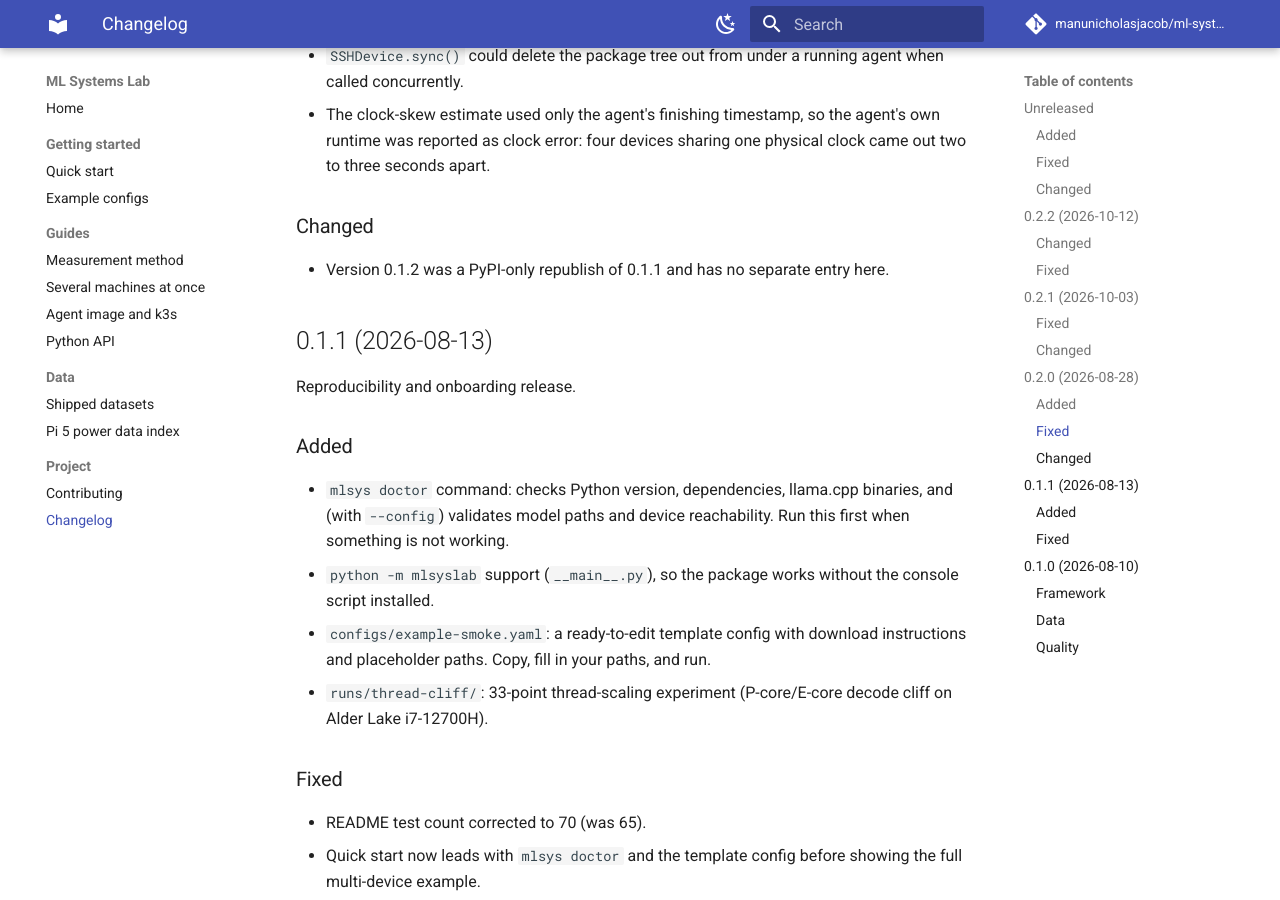
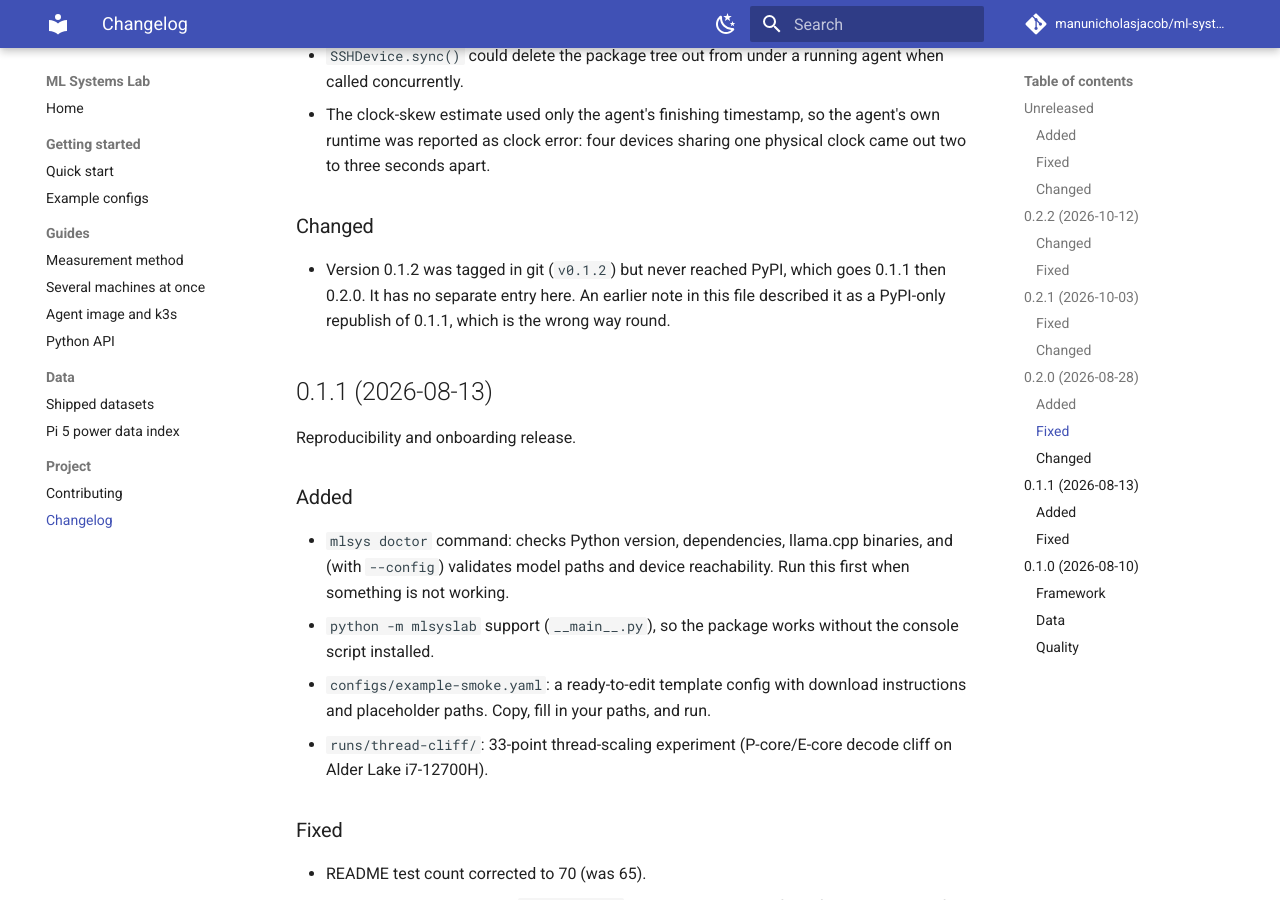
Before and after one commit to manunicholasjacob/ml-systems-lab, an MkDocs documentation site: the page built from docs/changelog.md, in a window 1280 px wide and 900 px high, scrolled down 5624 px. Built offline with MkDocs 1.6.1 and Material for MkDocs 9.7.7, drawn with Linux system fonts in a browser that asks for light colours; comment, search, counter and statistics services are not loaded.

Commit message:
Docs: correct the test count and the 0.1.2 note
METHOD.md still told readers to expect 70 tests; the suite collects 325.

The CHANGELOG said version 0.1.2 "was a PyPI-only republish of 0.1.1".
It is the other way round: v0.1.2 is a git tag and PyPI has no 0.1.2 at
all, going 0.1.1 then 0.2.0.

Co-Authored-By: Claude Opus 5 <noreply@anthropic.com>

```diff
--- a/CHANGELOG.md
+++ b/CHANGELOG.md
@@ -216,7 +216,9 @@ controls and limitations in its REPORT.md.
 
 ### Changed
 
-- Version 0.1.2 was a PyPI-only republish of 0.1.1 and has no separate entry here.
+- Version 0.1.2 was tagged in git (`v0.1.2`) but never reached PyPI, which goes
+  0.1.1 then 0.2.0. It has no separate entry here. An earlier note in this file
+  described it as a PyPI-only republish of 0.1.1, which is the wrong way round.
 
 ## 0.1.1 (2026-08-13)
 
```
Also changed, not shown: docs/METHOD.md (+1 -1 lines).
